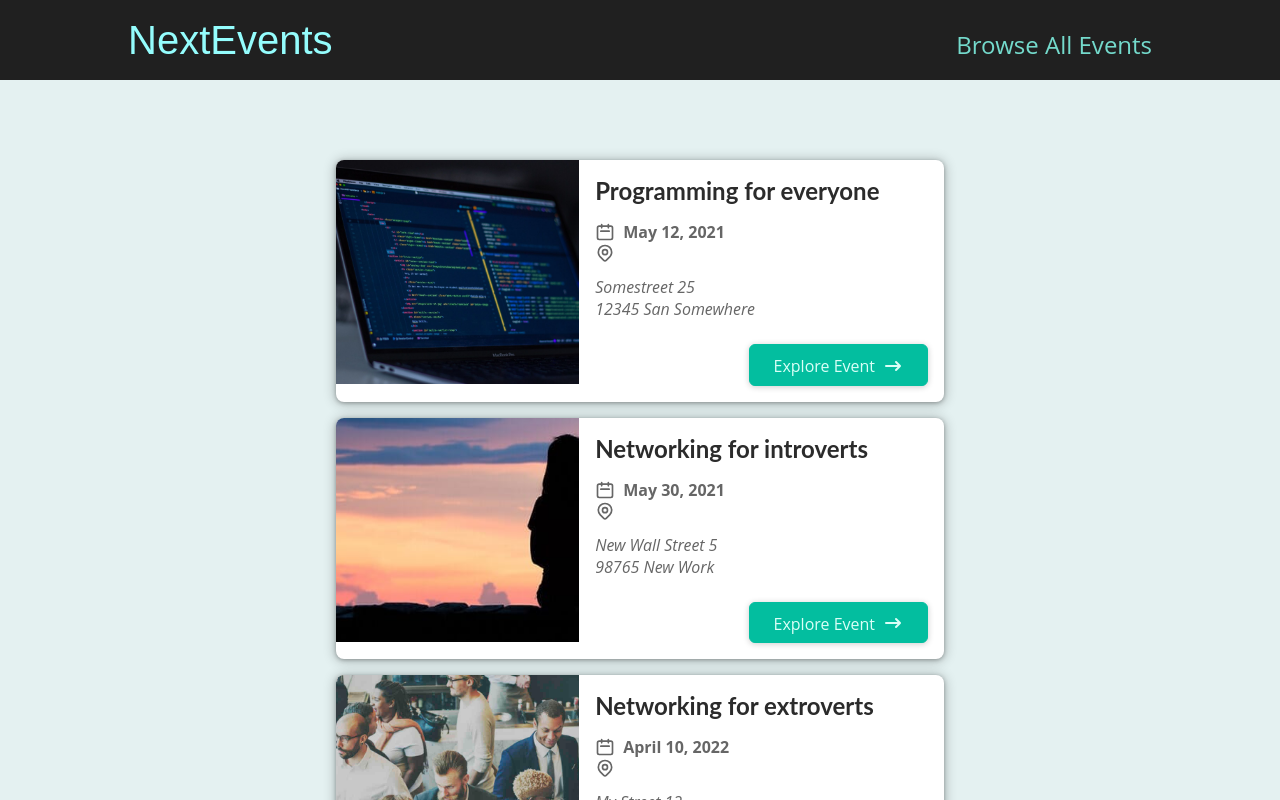
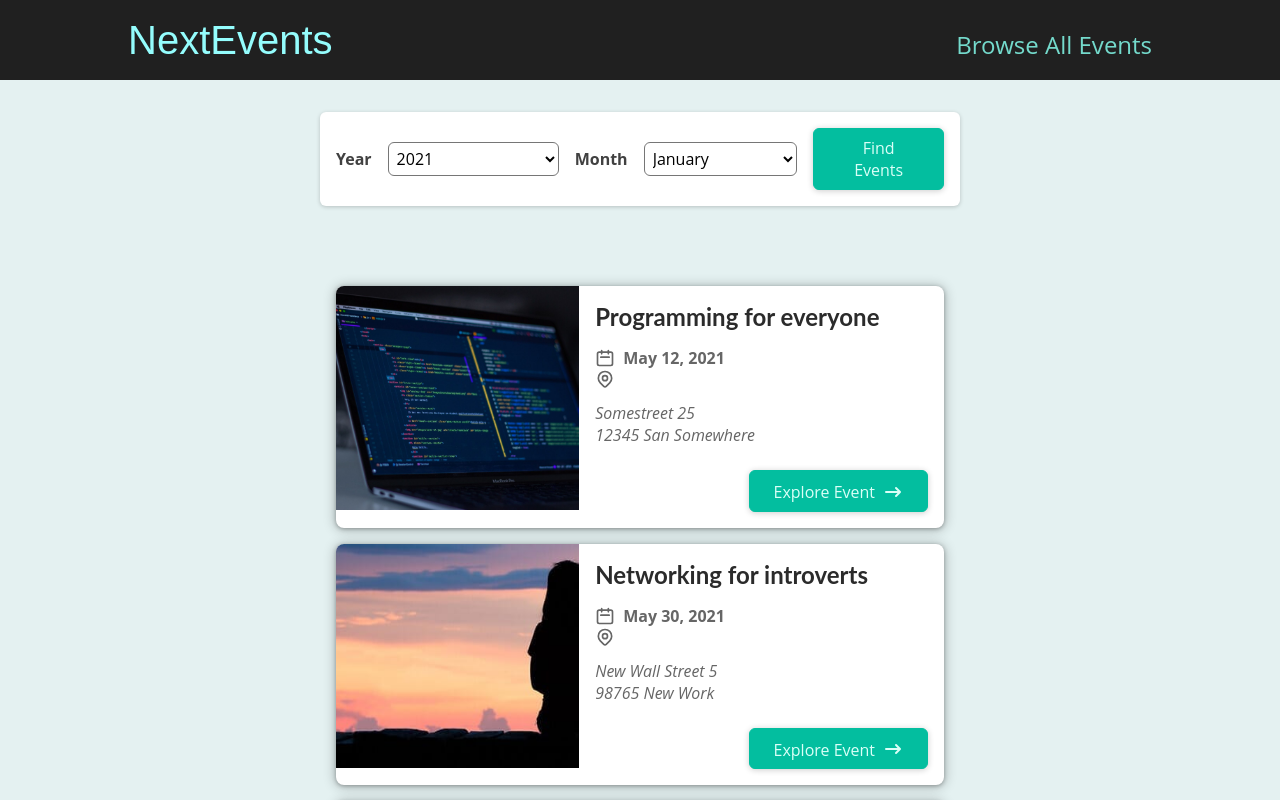
Before and after one commit to joepasss/next_study, a Next.js app in the folder events-app/: page /events in a window 1280 px wide. Shown: the top 800 px of the page. Built offline with nearby package versions, Linux system fonts and the light colour scheme.

Commit message:
Add EventsSearch component

```diff
--- /dev/null
+++ b/events-app/components/events/EventsSearch.tsx
@@ -0,0 +1,42 @@
+import React, { FC } from "react";
+import Button from "../ui/Button";
+
+interface Props {}
+
+const EventsSearch: FC<Props> = () => {
+  return (
+    <form className="form">
+      <div className="form__controls">
+        <div className="form__controls--control">
+          <label htmlFor="year">Year</label>
+          <select name="year" id="year">
+            <option value="2021">2021</option>
+            <option value="2022">2022</option>
+          </select>
+        </div>
+
+        <div className="form__controls--control">
+          <label htmlFor="month">Month</label>
+          <select name="month" id="month">
+            <option value="1">January</option>
+            <option value="2">February</option>
+            <option value="3">March</option>
+            <option value="4">April</option>
+            <option value="5">May</option>
+            <option value="6">June</option>
+            <option value="7">July</option>
+            <option value="8">August</option>
+            <option value="9">September</option>
+            <option value="10">October</option>
+            <option value="11">November</option>
+            <option value="12">December</option>
+          </select>
+        </div>
+      </div>
+
+      <Button>Find Events</Button>
+    </form>
+  );
+};
+
+export default EventsSearch;
--- a/events-app/components/ui/Button.tsx
+++ b/events-app/components/ui/Button.tsx
@@ -3,15 +3,24 @@ import Link from "next/link";
 import { UrlObject } from "url";
 
 interface Props {
-  link: UrlObject;
+  link?: UrlObject;
   children: ReactNode;
+  onClick?: void;
 }
 
-const Button: FC<Props> = ({ link, children }) => {
+const Button: FC<Props> = ({ link, children, onClick }) => {
+  if (link) {
+    return (
+      <Link href={link} className="btn">
+        {children}
+      </Link>
+    );
+  }
+
   return (
-    <Link href={link} className="btn">
+    <button className="btn" onClick={onClick!}>
       {children}
-    </Link>
+    </button>
   );
 };
 
--- a/events-app/pages/events/index.tsx
+++ b/events-app/pages/events/index.tsx
@@ -1,5 +1,6 @@
 import React from "react";
 import EventList from "../../components/events/EventList";
+import EventsSearch from "../../components/events/EventsSearch";
 import { getAllEvents } from "../../dummy-data";
 
 const AllEventsPage = () => {
@@ -7,6 +8,7 @@ const AllEventsPage = () => {
 
   return (
     <div>
+      <EventsSearch />
       <EventList items={events} />
     </div>
   );
--- a/events-app/styles/components/_components.scss
+++ b/events-app/styles/components/_components.scss
@@ -1,4 +1,2 @@
 @import "./layout/layout";
-@import "./event-list";
-@import "./event-item";
-@import "./event-detail/event-detail";
+@import "./events/events";
--- /dev/null
+++ b/events-app/styles/components/events/_events-search.scss
@@ -0,0 +1,57 @@
+.form {
+  margin: 2rem auto;
+  box-shadow: 0 1px 4px rgba(0, 0, 0, 0.2);
+  padding: 1rem;
+  background-color: white;
+  border-radius: 6px;
+  width: 90%;
+  max-width: 40rem;
+  display: flex;
+  justify-content: space-between;
+  flex-direction: column;
+  gap: 1rem;
+
+  &__controls {
+    width: 100%;
+    display: flex;
+    gap: 1rem;
+    flex-direction: column;
+
+    &--control {
+      flex: 1;
+      display: flex;
+      gap: 1rem;
+      align-items: center;
+      justify-content: space-between;
+
+      label {
+        font-weight: bold;
+      }
+
+      select {
+        font: inherit;
+        background-color: white;
+        border-radius: 6px;
+        width: 70%;
+        padding: 0.25rem;
+      }
+    }
+  }
+}
+
+@media (min-width: 768px) {
+  .form {
+    flex-direction: row;
+
+    &__controls {
+      width: 80%;
+      flex-direction: row;
+
+      &--control {
+        select {
+          width: 100%;
+        }
+      }
+    }
+  }
+}
--- /dev/null
+++ b/events-app/styles/components/events/_events.scss
@@ -0,0 +1,4 @@
+@import "./event-item";
+@import "./event-list";
+@import "./events-search";
+@import "./event-detail/event-detail";
```
Also changed, not shown: events-app/styles/components/events/_event-item.scss (renamed from events-app/styles/components/_event-item.scss), events-app/styles/components/events/_event-list.scss (renamed from events-app/styles/components/_event-list.scss), events-app/styles/components/events/event-detail/_event-content.scss (renamed from events-app/styles/components/event-detail/_event-content.scss), events-app/styles/components/events/event-detail/_event-detail.scss (renamed from events-app/styles/components/event-detail/_event-detail.scss), events-app/styles/components/events/event-detail/_event-logistics.scss (renamed from events-app/styles/components/event-detail/_event-logistics.scss), events-app/styles/components/events/event-detail/_event-summary.scss (renamed from events-app/styles/components/event-detail/_event-summary.scss).
